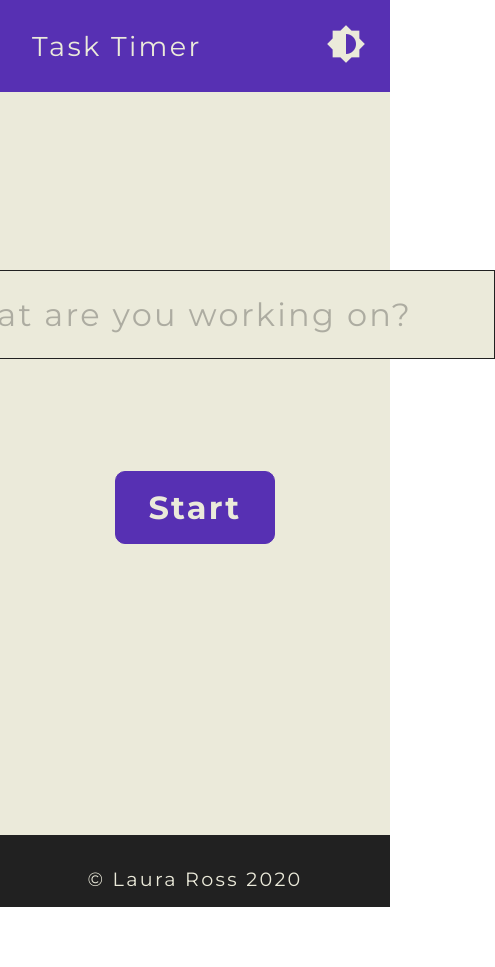
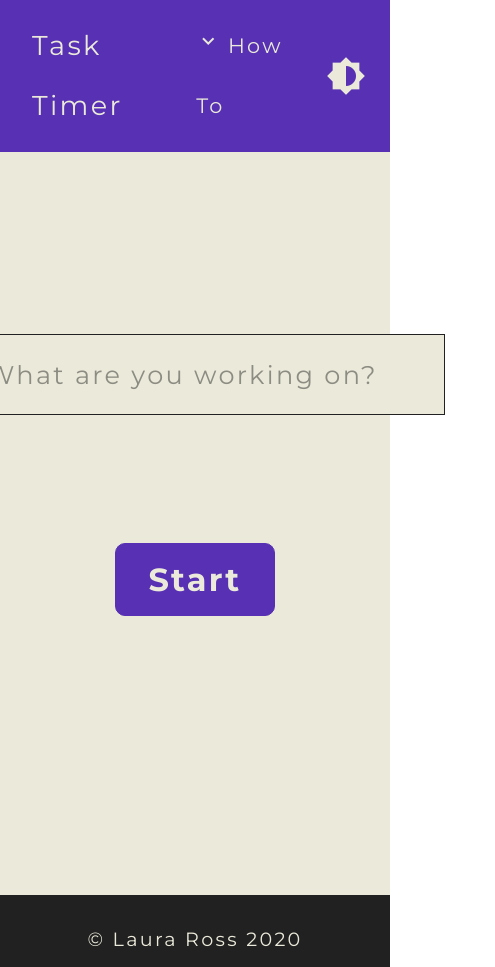
Before and after one commit to LauraE91/task-timer, a React (Create React App) app in the folder client/: page / in a window 390 px wide. Shown: the whole page, 495 px wide, since content can reach past the window. Before the commit the page ends 907 px from the top, so only its background shows below. Built offline with nearby package versions, Linux system fonts and the light colour scheme.

Commit message:
Added a few icons, made it more responsive, and added a how to guide

```diff
--- a/client/src/App.js
+++ b/client/src/App.js
@@ -69,13 +69,28 @@ function App() {
       {context => (
         <div className={`app app-${context.theme}-theme`}>
         <nav className={`navbar navbar-${context.theme}-theme`}>
-          <div className="logo">Task Timer</div>
+          <div className="nav-left">
+            <h1 className="logo">Task Timer</h1>
+            <p className="nav-link"><span className="down-arrow material-icons">
+            keyboard_arrow_down
+            </span> How To
+            <div className={`how-to-box how-to-box-${context.theme}-theme`}>
+              <ul>
+                <li>To get started, enter a task you would like to time and click start. The app will automaticaly begin timing your progress.</li>
+                <li>Upon clicking done, your task will be added to your task history. You also have the option to remove a task.</li>
+                <li>All tasks are stored on your local machine for as long as you want. However, storage is limited.</li>
+                <li><strong>Don't refresh the page while you are in the middle of a task</strong> (even if it is paused) or else you will lose your time!</li>
+              </ul>
+            </div>
+            </p>
+          </div>
           <div onClick={context.handleToggleTheme} className="toggle-mode">
-            <span className={`material-icons material-icons-${context.theme}-theme`}>
+            <span className={`material-icons material-icons-${context.theme}-theme theme-toggle-btn`}>
             brightness_6
             </span>
           </div>
         </nav>
+
         {display()}
       </div>
       )}
--- a/client/src/Stopwatch.js
+++ b/client/src/Stopwatch.js
@@ -162,8 +162,12 @@ let updatedHr = times.hr;
         <ThemeContextConsumer>
         {context => (
           <>
-            <button className={`btn btn-${context.theme}-theme`} onClick={pause}>Pause</button>
-            <button className={`btn btn-${context.theme}-theme`} onClick={done}>Done</button>
+            <button className={`btn btn-${context.theme}-theme`} onClick={pause}><span class="material-icons">
+pause
+</span> Pause</button>
+            <button className={`btn btn-${context.theme}-theme`} onClick={done}><span class="material-icons">
+done
+</span> Done</button>
             <button className={`btn primary-btn-${context.theme}-theme`} onClick={reset}>Reset</button>
           </>
         )}
@@ -178,8 +182,12 @@ let updatedHr = times.hr;
       {context => (
         <div className="outer-container">
           <div className="top-btn-group">
-            <button onClick={props.handleBackClick} className={`btn btn-${context.theme}-theme`}>Back</button>
-            <button onClick={toggleHistory} className={`btn btn-${context.theme}-theme`}>Toggle History</button>
+            <button onClick={props.handleBackClick} className={`btn btn-${context.theme}-theme`}><span class="material-icons">
+keyboard_arrow_left
+</span> Back</button>
+            <button onClick={toggleHistory} className={`btn btn-${context.theme}-theme`}><span class="material-icons">
+history_toggle_off
+</span> Toggle History</button>
           </div>
           <div className={`task-heading task-heading-${context.theme}-theme`}>
             <h1>{props.taskInput}</h1>
--- a/client/src/globalStyles.css
+++ b/client/src/globalStyles.css
@@ -33,13 +33,54 @@
   display: flex;
   justify-content: space-between;
   align-items: center;
+
+}
+
+.nav-left {
+  display: flex;
+  justify-content: flex-start;
+  align-items: center;
+  margin-left:2rem;
+  width: 80%;
+  line-height: 60px;
+}
+
+.how-to-box {
+  padding: 3rem;
+  max-width: 45%;
+  position: absolute;
+  top: 5.6rem;
+  left: 14.1rem;
+  display: none;
+}
+
+.how-to-box li {
+  line-height: 1.8rem;
+  padding: 0.7rem;
+}
+
+.nav-link {
+  font-size: 1.3rem;
+  cursor: pointer;
+  transition: var(--transition);
+  padding: 1rem;
+  margin-left: 1.5rem;
+  line-height: inherit;
+}
+
+.nav-link:hover {
+  background: rgba(0,0,0,0.2)
+}
+
+.nav-link:hover .how-to-box {
+  display: block;
 }
 
 .logo {
   font-size: 1.7rem;
-  padding: 1rem 2rem;
   font-weight: 400;
 }
+
 
 .toggle-mode {
   padding: 1.5rem;
@@ -47,8 +88,16 @@
 }
 
 .material-icons {
+  vertical-align: top
+}
+
+.theme-toggle-btn {
   font-size: 2.5rem;
   transition: var(--transition);
+}
+
+.down-arrow {
+  vertical-align: baseline;
 }
 
 .start-view {
@@ -61,13 +110,24 @@
 
 .task-input {
   width: 600px;
+  margin: 1rem;
   padding: 1.5rem 2.5rem;
   font-size: 2rem;
 }
 
-.task-input::placeholder {
-  opacity: 0.3;
+@media(max-width:850px) {
+  .task-input {
+    width: 500px;
+    font-size: 1.6rem;
+  }
 }
+
+@media(max-width:1200px) {
+  .how-to-box {
+    max-width: 65%;
+  }
+}
+
 
 .btn {
   background: none;
--- a/client/src/stopwatch.css
+++ b/client/src/stopwatch.css
@@ -92,8 +92,20 @@
 
 
 .task span,
-.remove-btn{
+.remove-btn {
   margin: 0.5rem 1.5rem;
+}
+
+@media(max-width: 800px) {
+  .task {
+    font-size: 1rem;
+    margin: 0.8rem 0.5rem;
+  }
+
+  .task span,
+  .remove-btn {
+    margin: 0.5rem 0.7rem;
+  }
 }
 
 .remove-btn {
--- a/client/src/themeStyles.css
+++ b/client/src/themeStyles.css
@@ -4,6 +4,16 @@
 }
 
 .navbar-dark-theme {
+  background: var(--less-dark);
+  color: var(--light);
+}
+
+.how-to-box-light-theme {
+  background: var(--primary);
+  color: var(--white);
+}
+
+.how-to-box-dark-theme {
   background: var(--less-dark);
   color: var(--light);
 }
@@ -31,7 +41,8 @@
 }
 
 .task-input-light-theme::placeholder {
-  color: var(--dark);
+  color: rgba(0,0,0,0.4);;
+
 }
 
 .task-input-dark-theme {
@@ -40,9 +51,11 @@
   color: var(--light);
 }
 
+
 .task-input-dark-theme::placeholder {
-  color: var(--white);
+  color: rgba(200,200,200,0.4);
 }
+
 
 .btn-light-theme {
    border-color: var(--dark);
```
Also changed, not shown: 1 other file (tests, documents, lock files or other folders).
